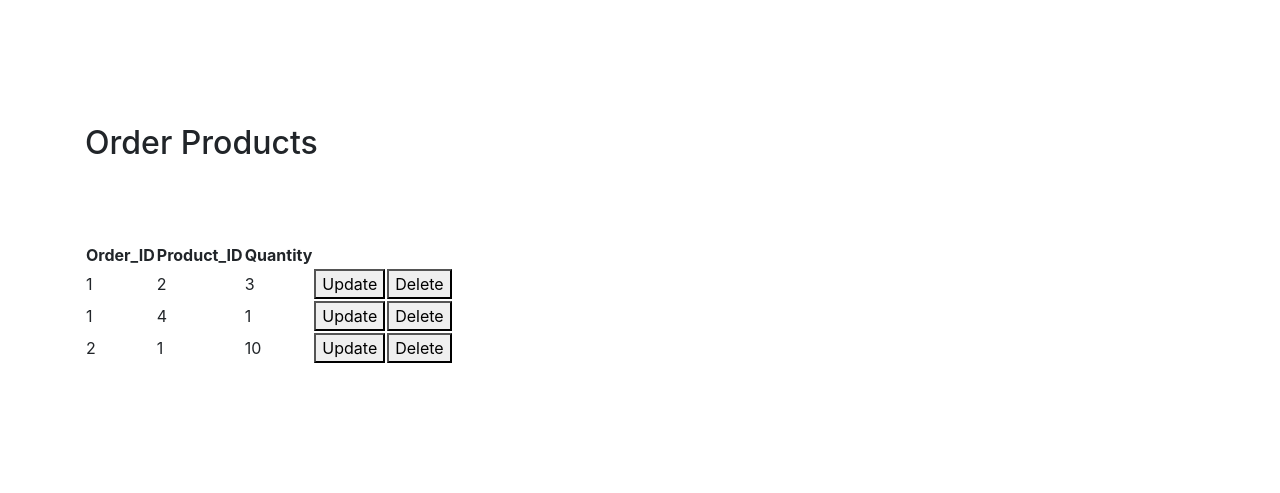
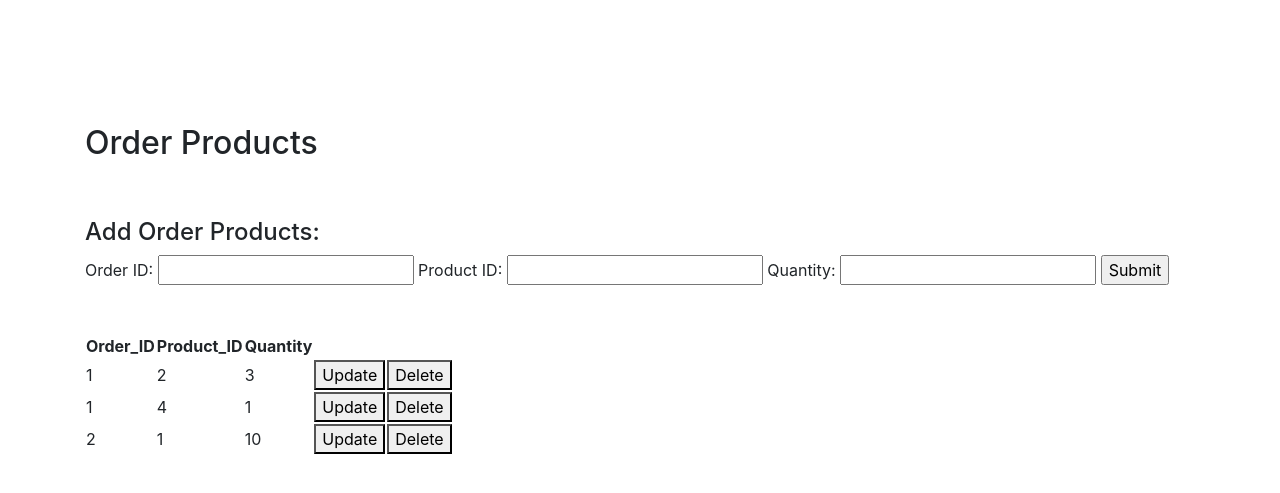
Before and after one commit to kolesovn/CS340_CraftBeerApp, a Flask app: page /order_products in a window 1280 px wide. Shown: the part 56-549 px from the top of the page. Run offline with Flask 2, Linux system fonts and the light colour scheme; some libraries are stand-ins or nearby versions.

Commit message:
Add functionality to each page

```diff
--- a/app.py
+++ b/app.py
@@ -4,6 +4,42 @@ import os
 
 app = Flask(__name__)
 #db_connection = db.connect_to_database()
+
+#Sample data
+products_headers = ("Item_ID", "Name", "Supplier_ID", "Unit_cost", "Unit_price", "Quantity")
+products_data = [[1, "CCBC Tropicalia", 1, 10, 8, 100],
+        [2, "CCBC Bibo", 1, 9, 7, 100],
+        [3, "CCBC Silent World", 1, 10, 8, 50],
+        [4, "Allagash White", 2, 10, 8, 50],
+        [5, "Saison Dupont", 3, 12, 9, 25]]
+
+customers_headers = ("Customer_ID", "Customer_name", "Customer_phone")
+customers_data = [[1, "Steve", "555-555-5555"],
+                [2, "John B", "444-444-4444"],
+                [3, "Steve 2", "333-333-3333"]]
+
+orders_headers = ("Order_ID", "Customer_ID", "Order_date")
+orders_data = [[1, 1, "2021-04-01"],
+                [2, 1, "2021-03-25"]]
+
+order_products_headers = ("Order_ID", "Product_ID", "Quantity")
+order_products_data = [[1, 2, 3],
+                        [1, 4, 1],
+                        [2, 1, 10]]
+
+purchase_products_headers = ("Purchase_ID", "Product_ID", "Quantity")
+purchase_products_data = [[1, 2, 5],
+                        [1, 3, 10],
+                        [2, 1, 15]]
+
+suppliers_headers = ("Supplier_ID", "Supplier_name", "Supplier_location", "Supplier_phone")
+suppliers_data = [[1, "Creature Comforts Brewing", "Athens, GA", "555-555-5551"],
+                [2, "Allagash Brewing", "Portland, ME", "111-111-1111"],
+                [3, "Brasserie Dupont", "Belgium", "222-222-2222"]]
+
+purchases_headers = ("Purchase_ID", "Supplier_ID", "Purchase_date")
+purchases_data = [[1, 1, "2021-04-21"],
+                [2, 1, "2021-04-10"]]
 
 
 @app.route('/')
@@ -14,68 +50,74 @@ def root():
 def index():
         return render_template("index.j2")
 
-@app.route('/products')
+@app.route('/products', methods=["GET","POST"])
 def products():
-        headers = ("Item_ID", "Name", "Supplier_ID", "Unit_cost", "Unit_price", "Quantity")
-        data = [[1, "CCBC Tropicalia", 1, 10, 8, 100],
-                [2, "CCBC Bibo", 1, 9, 7, 100],
-                [3, "CCBC Silent World", 1, 10, 8, 50],
-                [4, "Allagash White", 2, 10, 8, 50],
-                [5, "Saison Dupont", 3, 12, 9, 25]]
-        return render_template("products.j2", headers=headers, rows=data)
+        if request.method == "POST":
+                product_name = request.form['pname']
+                product_supplierID = request.form['p_sid']
+                product_cost = request.form['p_cost']
+                product_price = request.form['p_price']
+                product_quantity = request.form['p_quan']
+                products_data.append([len(products_data)+1, product_name, product_supplierID, product_cost, product_price, product_quantity])
+
+        return render_template("products.j2", headers=products_headers, rows=products_data)
 
 @app.route('/customers', methods=["GET","POST"])
 def customers():
-        headers = ("Customer_ID", "Customer_name", "Customer_phone")
-        rows = [[1, "Steve", "555-555-5555"],
-                [2, "John B", "444-444-4444"],
-                [3, "Steve 2", "333-333-3333"]]
-
         if request.method == "POST":
                 cname = request.form['cname']
                 cphone = request.form['cphone']
-                rows.append([len(rows)+1, cname, cphone])
-                print(rows)
+                customers_data.append([len(customers_data)+1, cname, cphone])
 
-        return render_template("customers.j2", headers=headers, rows=rows)
+        return render_template("customers.j2", headers=customers_headers, rows=customers_data)
 
-@app.route('/orders')
+@app.route('/orders', methods=["GET","POST"])
 def orders():
-        headers = ("Order_ID", "Customer_ID", "Order_date")
-        rows = [[1, 1, "2021-04-01"],
-                [2, 1, "2021-03-25"]]
-        return render_template("orders.j2", headers=headers, rows=rows)
+        if request.method == "POST":
+                order_customerID = request.form['ord_cid']
+                order_date = request.form['ord_date']
+                orders_data.append([len(orders_data)+1, order_customerID, order_date])
 
-@app.route('/order_products')
+        return render_template("orders.j2", headers=orders_headers, rows=orders_data)
+
+@app.route('/order_products', methods=["GET","POST"])
 def order_products():
-        headers = ("Order_ID", "Product_ID", "Quantity")
-        rows = [[1, 2, 3],
-                [1, 4, 1],
-                [2, 1, 10]]
-        return render_template("order_products.j2", headers=headers, rows=rows)
+        if request.method == "POST":
+                order_products_orderID = request.form['ord_prod_ord_id']
+                order_products_productID = request.form['ord_prod_prod_id']
+                order_products_quan = request.form['ord_prod_quan']
+                order_products_data.append([order_products_orderID, order_products_productID, order_products_quan])
 
-@app.route('/purchase_products')
+        return render_template("order_products.j2", headers=order_products_headers, rows=order_products_data)
+
+@app.route('/purchase_products', methods=["GET","POST"])
 def purchase_products():
-        headers = ("Purchase_ID", "Product_ID", "Quantity")
-        rows = [[1, 2, 5],
-                [1, 3, 10],
-                [2, 1, 15]]
-        return render_template("purchase_products.j2", headers=headers, rows=rows)
+        if request.method == "POST":
+                purchase_products_purchaseID = request.form['pur_prod_pur_id']
+                purchase_products_productID = request.form['pur_prod_prod_id']
+                purchase_products_quan = request.form['pur_prod_quan']
+                purchase_products_data.append([purchase_products_purchaseID, purchase_products_productID, purchase_products_quan])
 
-@app.route('/suppliers')
+        return render_template("purchase_products.j2", headers=purchase_products_headers, rows=purchase_products_data)
+
+@app.route('/suppliers', methods=["GET","POST"])
 def suppliers():
-        headers = ("Supplier_ID", "Supplier_name", "Supplier_location", "Supplier_phone")
-        rows = [[1, "Creature Comforts Brewing", "Athens, GA", "555-555-5551"],
-                [2, "Allagash Brewing", "Portland, ME", "111-111-1111"],
-                [3, "Brasserie Dupont", "Belgium", "222-222-2222"]]
-        return render_template("suppliers.j2", headers=headers, rows=rows)
+        if request.method == "POST":
+                sname = request.form['sname']
+                sloc = request.form['sloc']
+                sphone = request.form['sphone']
+                suppliers_data.append([len(suppliers_data)+1, sname, sloc, sphone])
 
-@app.route('/purchases')
+        return render_template("suppliers.j2", headers=suppliers_headers, rows=suppliers_data)
+
+@app.route('/purchases', methods=["GET","POST"])
 def purchases():
-        headers = ("Purchase_ID", "Supplier_ID", "Purchase_date")
-        rows = [[1, 1, "2021-04-21"],
-                [2, 1, "2021-04-10"]]
-        return render_template("purchases.j2", headers=headers, rows=rows)
+        if request.method == "POST":
+                purchase_supplierID = request.form['pur_sid']
+                purchase_date = request.form['pur_date']
+                purchases_data.append([len(purchases_data)+1, purchase_supplierID, purchase_date])
+
+        return render_template("purchases.j2", headers=purchases_headers, rows=purchases_data)
 
 @app.route('/view_inventory')
 def view_inventory():
--- a/templates/order_products.j2
+++ b/templates/order_products.j2
@@ -2,6 +2,14 @@
 {% block content %}
 <h2>Order Products</h2>
 <br>
+<br>
+<h4>Add Order Products:</h4>
+<form action="/order_products" method="POST">
+   Order ID: <input type="text" name="ord_prod_ord_id" required>
+   Product ID: <input type="text" name="ord_prod_prod_id" required>
+   Quantity: <input type="text" name="ord_prod_quan" required>
+   <input type="submit" value="Submit">
+  </form>
 <br>
 <table>
     <tr>
```
Also changed, not shown: templates/orders.j2 (+8 -0 lines), templates/products.j2 (+10 -0 lines), templates/purchase_products.j2 (+8 -0 lines), templates/purchases.j2 (+7 -0 lines), templates/suppliers.j2 (+8 -0 lines).
